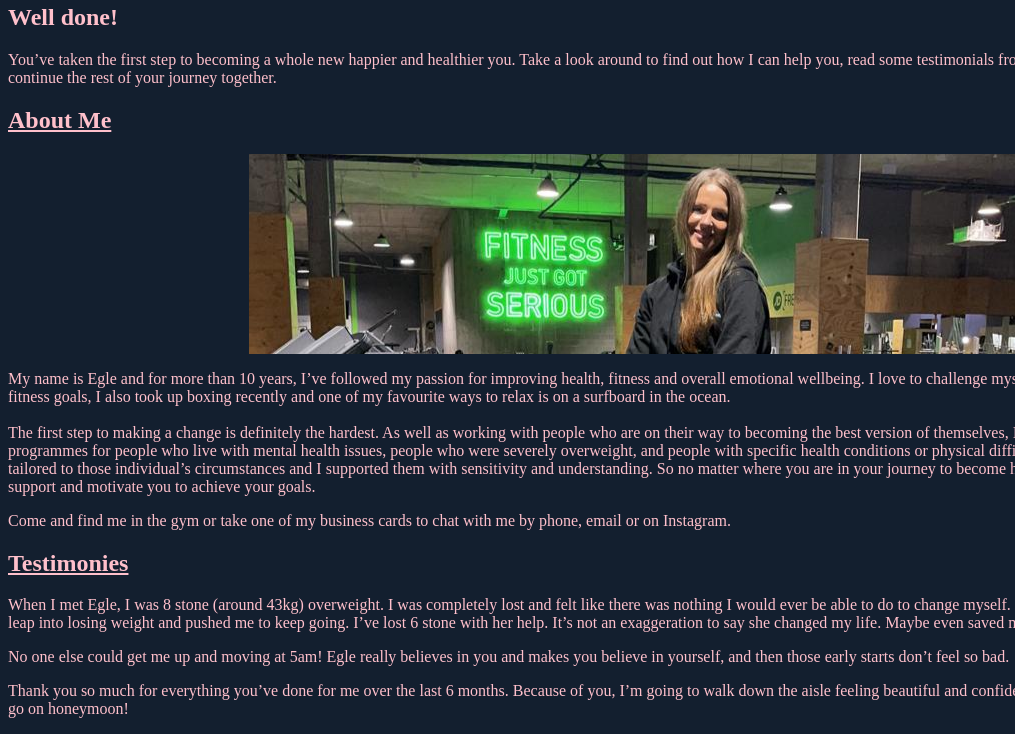
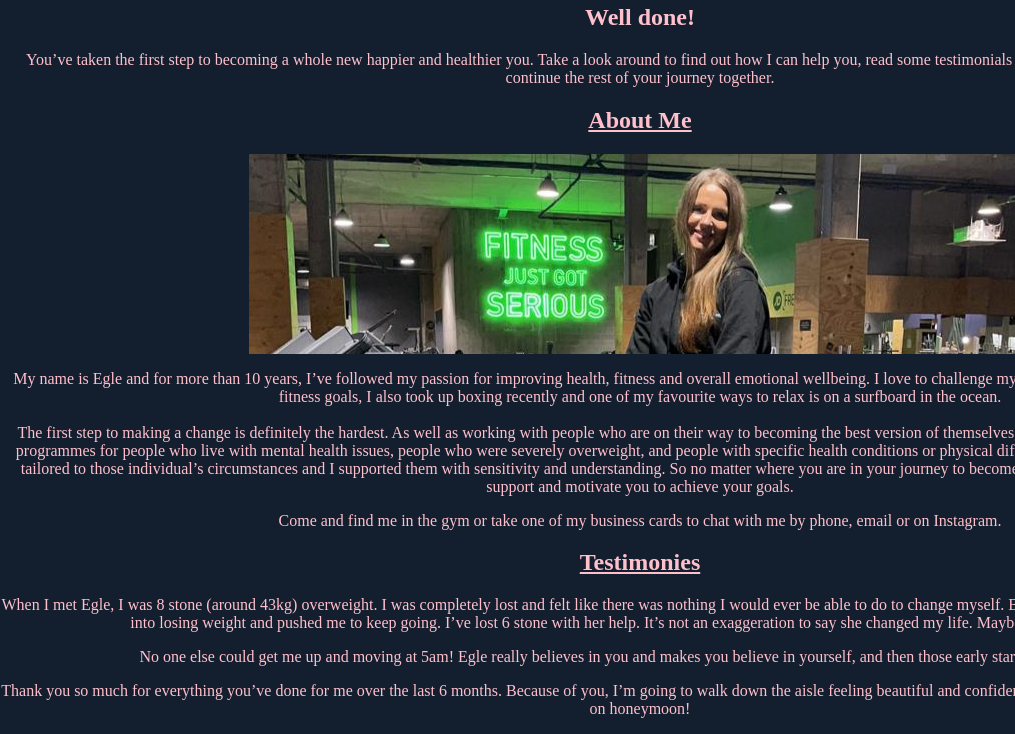
Before and after one commit to FluffyBullet/exertFitness, a plain HTML site: page index.html in a window 1280 px wide. Shown: the part 814-1548 px from the top of the page, without its empty margins (0-1015 px from the left). Drawn offline with Linux system fonts and the light colour scheme; a web font is replaced by a local one.

```diff
--- a/assets/css/style.css
+++ b/assets/css/style.css
@@ -4,6 +4,9 @@
     background-color:#131f2f;
     color:pink;
     font-family: 'Joan', serif;
+    margin:0 auto;
+    text-align:center;
+
 }
 
 #logo {
--- a/assets/javascript/data2.js
+++ b/assets/javascript/data2.js
@@ -123,3 +123,7 @@
 // `
 ;
 }
+
+/** JS for fetching information from Google Spreadsheets API
+ * Link is : https://docs.google.com/spreadsheets/d/1ISjmb4HrdaaqVw59y0SunxA3fGeX6WJywTnd2ke9oXI/edit?usp=sharing (editor rights)
+ */
```
Also changed, not shown: README.md.
